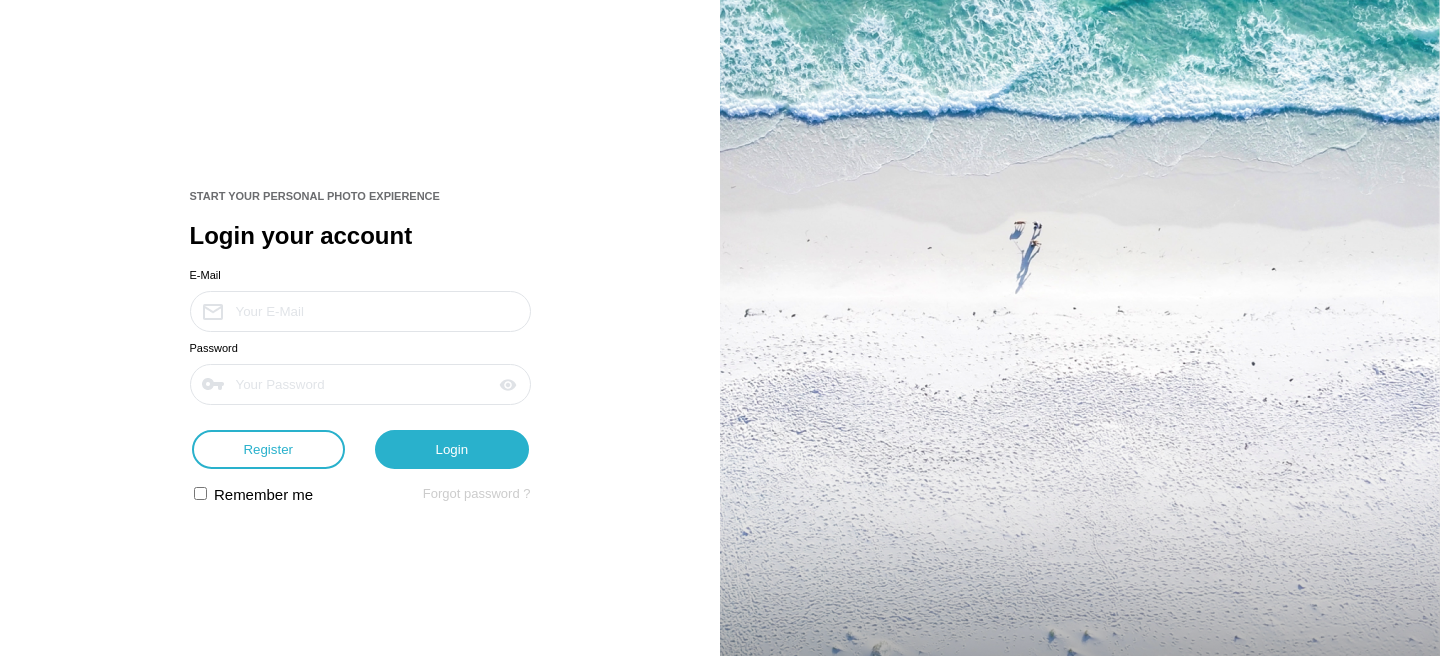
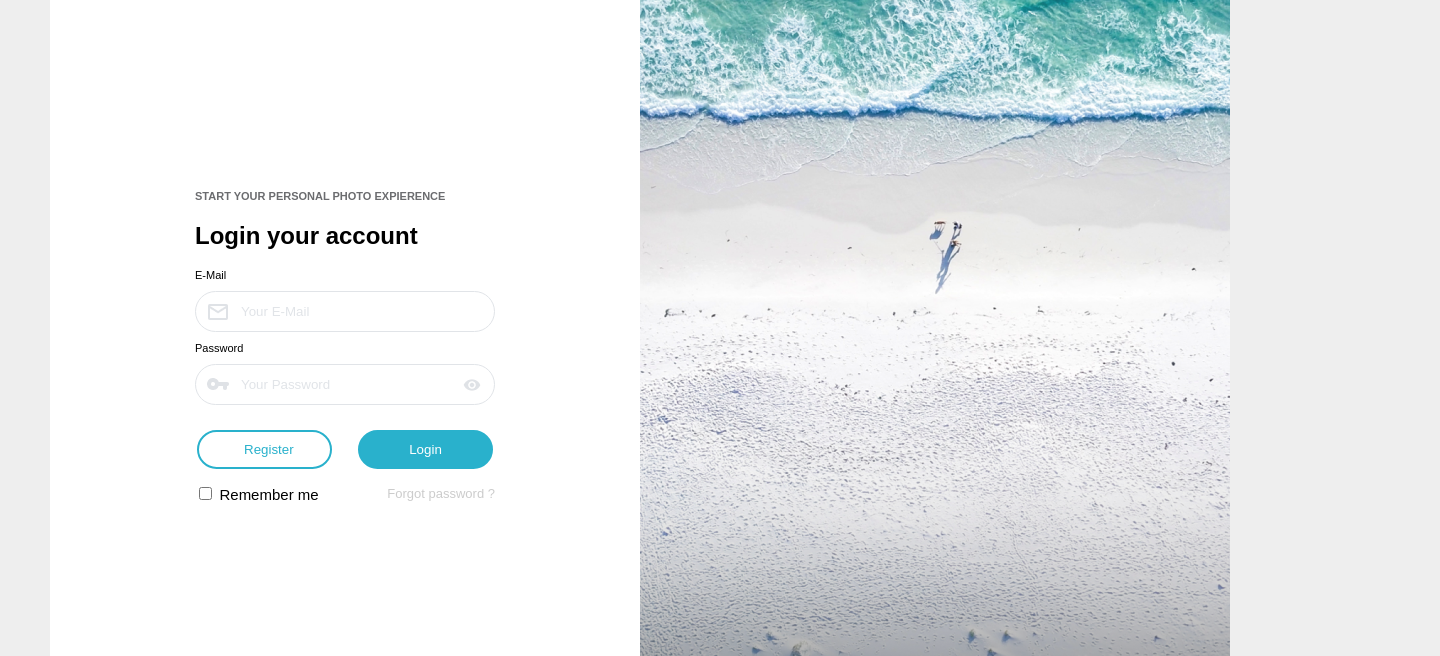
Before and after one commit to Kan-Alex/practis, a plain HTML site: page hw design/index.html in a window 1280 px wide. Shown: the part 144-800 px from the top of the page, 1440 px wide, since content can reach past the window. Drawn offline with Linux system fonts and the light colour scheme.

Commit message:
redacted design

```diff
--- a/hw design/css/style.css
+++ b/hw design/css/style.css
@@ -5,7 +5,6 @@ body {
     background: #eeeeee;
     font-family: Arial, Helvetica, sans-serif;
     margin: 0;
-    padding: 50px 0;
 }
 a {
     text-decoration: none;
@@ -21,16 +20,18 @@ h1 {
     text-shadow: 0px 3px 3px rgba(0, 0, 0, 0.4);
 }
 .page {
-    width: 1440px;
+    max-width:  1440px;
     margin: 0 auto;
+    padding: 50px;
 }
 .container {
     width: 50%;
-    height: 900px;
+    min-width: 400px;
+    min-height: 900px;
     padding: 50px;
 }
 .block {
-    width: 55%;
+    min-width: 300px;
     margin: 0 auto;
 }
 .center {
@@ -45,6 +46,7 @@ h1 {
 }
 .bg-img {
     background-image: url(../img/Photobg.png);
+    background-size: cover;
 }
 .bg-blue {
     background: #29B1CC;
@@ -109,6 +111,7 @@ input::-webkit-input-placeholder {
     border-radius: 25px;
     padding: 10px 45px;
     margin: 15px 2px;
+    cursor: pointer;
 }
 .icon1 {
     left: 13px;
@@ -126,3 +129,6 @@ input::-webkit-input-placeholder {
     font-size: 35px;
     bottom: 3px;
 }
+* {
+    outline: none;
+}
--- a/hw design/index.html
+++ b/hw design/index.html
@@ -1,6 +1,7 @@
 <!DOCTYPE html>
 <head>
    <meta charset="utf-8">
+   <meta name="viewport" content="width=device-width, initial-scale=1">
    <link rel="stylesheet" href="./css/style.css">
    <title>Photoma</title>
    <link rel="shortcut icon" href="./img/Logo.png">
```
